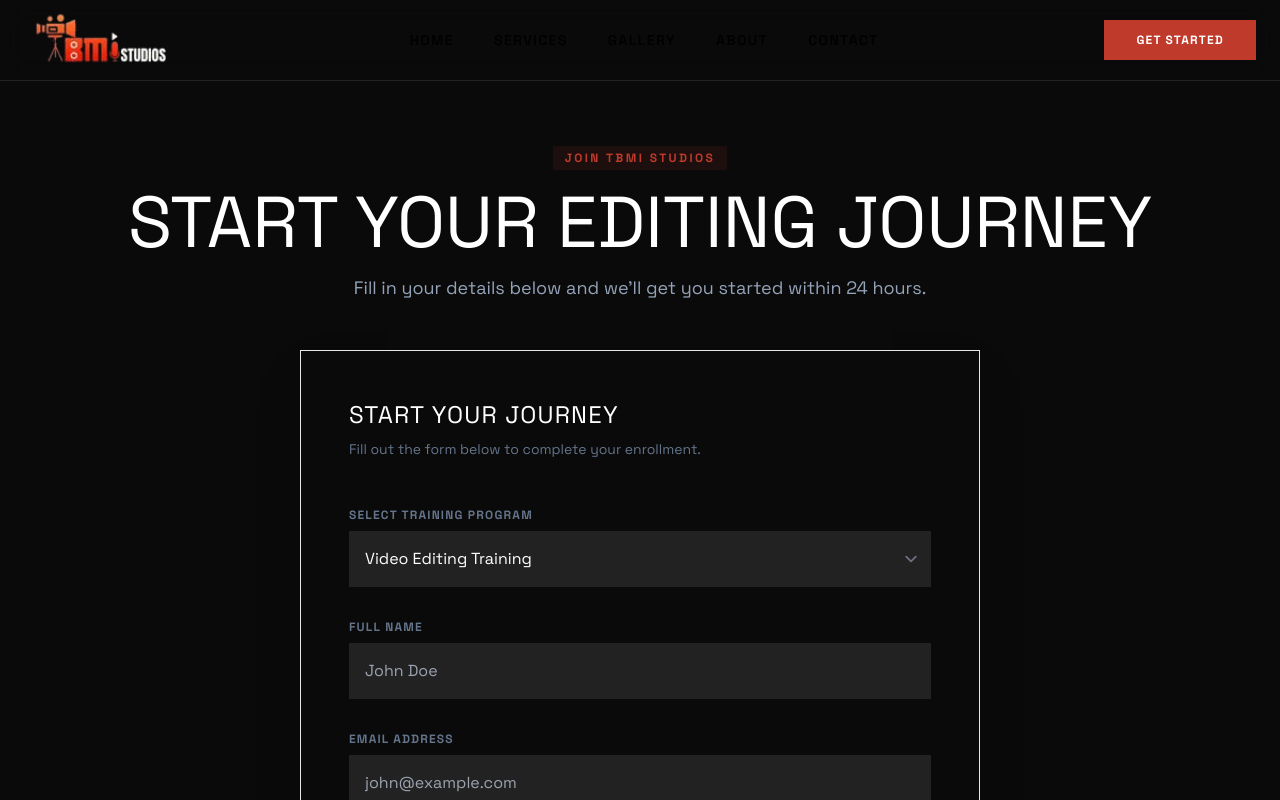
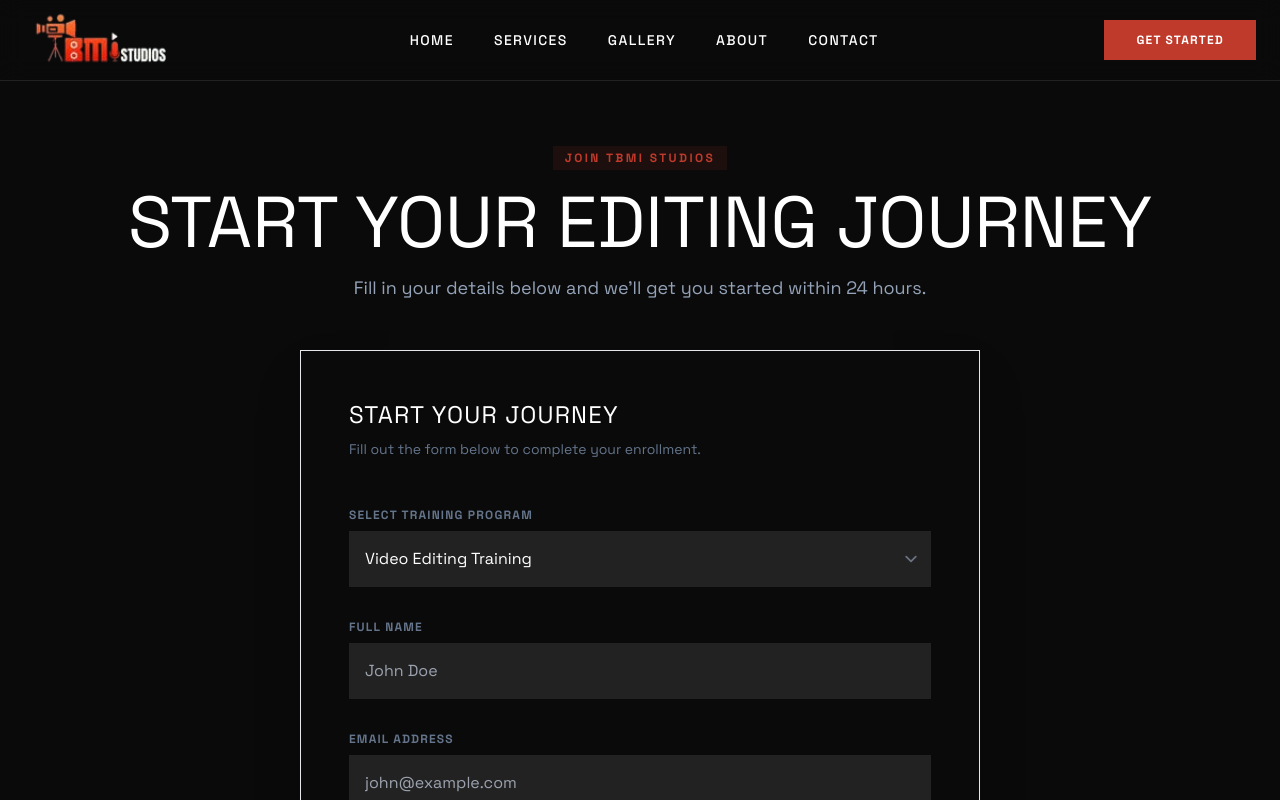
Before and after one commit to Sammmy-dev/TBMI-studio, a React (Vite) app in the folder client/: page /enroll in a window 1280 px wide. Shown: the top 800 px of the page. Built offline with nearby package versions, Linux system fonts and the light colour scheme; no server answers.

Commit message:
remove theme toggle

```diff
--- a/client/src/components/Hero.jsx
+++ b/client/src/components/Hero.jsx
@@ -55,7 +55,7 @@ export default function Hero() {
       >
         <motion.h1
           variants={itemVariants}
-          className="text-5xl md:text-8xl font-bold leading-none tracking-tighter uppercase mb-6 text-glow"
+          className="text-5xl md:text-8xl font-bold leading-none tracking-tighter uppercase mb-6 text-white text-glow"
         >
           Create. Produce.
           <br />
--- a/client/src/components/Navbar.jsx
+++ b/client/src/components/Navbar.jsx
@@ -35,7 +35,7 @@ export default function Navbar() {
             animate={{ opacity: 1, y: 0 }}
             transition={{ duration: 0.1}}
             whileHover={{ color: '#bf3a2b' }}
-            className="text-sm font-medium uppercase tracking-widest hover:text-primary transition-colors cursor-pointer"
+            className="text-sm font-medium uppercase tracking-widest text-white hover:text-primary transition-colors cursor-pointer"
             onClick={() => window.location.href = '/'}
           >
             Home
@@ -45,7 +45,7 @@ export default function Navbar() {
             animate={{ opacity: 1, y: 0 }}
             transition={{ duration: 0.1}}
             whileHover={{ color: '#bf3a2b'}}
-            className="text-sm font-medium uppercase tracking-widest hover:text-primary transition-colors cursor-pointer"
+            className="text-sm font-medium uppercase tracking-widest text-white hover:text-primary transition-colors cursor-pointer"
             onClick={() => window.location.href = '/services'}
           >
             Services
@@ -55,7 +55,7 @@ export default function Navbar() {
             animate={{ opacity: 1, y: 0 }}
             transition={{ duration: 0.1}}
             whileHover={{ color: '#bf3a2b'}}
-            className="text-sm font-medium uppercase tracking-widest hover:text-primary transition-colors cursor-pointer"
+            className="text-sm font-medium uppercase tracking-widest text-white hover:text-primary transition-colors cursor-pointer"
             onClick={() => window.location.href = '/gallery'}
           >
             Gallery
@@ -65,7 +65,7 @@ export default function Navbar() {
             animate={{ opacity: 1, y: 0 }}
             transition={{ duration: 0.1}}
             whileHover={{ color: '#bf3a2b' }}
-            className="text-sm font-medium uppercase tracking-widest hover:text-primary transition-colors cursor-pointer"
+            className="text-sm font-medium uppercase tracking-widest text-white hover:text-primary transition-colors cursor-pointer"
             onClick={() => window.location.href = '/about'}
           >
             About
@@ -75,7 +75,7 @@ export default function Navbar() {
             animate={{ opacity: 1, y: 0 }}
             transition={{ duration: 0.1 }}
             whileHover={{ color: '#bf3a2b' }}
-            className="text-sm font-medium uppercase tracking-widest hover:text-primary transition-colors cursor-pointer"
+            className="text-sm font-medium uppercase tracking-widest text-white hover:text-primary transition-colors cursor-pointer"
             onClick={() => window.location.href = '/contact'}
           >
             Contact
@@ -117,7 +117,7 @@ export default function Navbar() {
             initial={{ opacity: 0, x: -10 }}
             animate={{ opacity: isOpen ? 1 : 0, x: isOpen ? 0 : -10 }}
             transition={{ duration: 0.2, delay: 0.05 }}
-            className="block text-sm font-medium uppercase tracking-widest hover:text-primary transition-colors cursor-pointer py-2"
+            className="block text-sm font-medium uppercase tracking-widest text-white hover:text-primary transition-colors cursor-pointer py-2"
             onClick={() => {
               window.location.href = '/'
               closeMenu()
@@ -129,7 +129,7 @@ export default function Navbar() {
             initial={{ opacity: 0, x: -10 }}
             animate={{ opacity: isOpen ? 1 : 0, x: isOpen ? 0 : -10 }}
             transition={{ duration: 0.2, delay: 0.1 }}
-            className="block text-sm font-medium uppercase tracking-widest hover:text-primary transition-colors cursor-pointer py-2"
+            className="block text-sm font-medium uppercase tracking-widest text-white hover:text-primary transition-colors cursor-pointer py-2"
             onClick={() => {
               window.location.href = '/services'
               closeMenu()
@@ -141,7 +141,7 @@ export default function Navbar() {
             initial={{ opacity: 0, x: -10 }}
             animate={{ opacity: isOpen ? 1 : 0, x: isOpen ? 0 : -10 }}
             transition={{ duration: 0.2, delay: 0.15 }}
-            className="block text-sm font-medium uppercase tracking-widest hover:text-primary transition-colors cursor-pointer py-2"
+            className="block text-sm font-medium uppercase tracking-widest text-white hover:text-primary transition-colors cursor-pointer py-2"
             onClick={() => {
               window.location.href = '/gallery'
               closeMenu()
@@ -153,7 +153,7 @@ export default function Navbar() {
             initial={{ opacity: 0, x: -10 }}
             animate={{ opacity: isOpen ? 1 : 0, x: isOpen ? 0 : -10 }}
             transition={{ duration: 0.2, delay: 0.2 }}
-            className="block text-sm font-medium uppercase tracking-widest hover:text-primary transition-colors cursor-pointer py-2"
+            className="block text-sm font-medium uppercase tracking-widest text-white hover:text-primary transition-colors cursor-pointer py-2"
             onClick={() => {
               window.location.href = '/about'
               closeMenu()
@@ -165,7 +165,7 @@ export default function Navbar() {
             initial={{ opacity: 0, x: -10 }}
             animate={{ opacity: isOpen ? 1 : 0, x: isOpen ? 0 : -10 }}
             transition={{ duration: 0.2, delay: 0.25 }}
-            className="block text-sm font-medium uppercase tracking-widest hover:text-primary transition-colors cursor-pointer py-2"
+            className="block text-sm font-medium uppercase tracking-widest text-white hover:text-primary transition-colors cursor-pointer py-2"
             onClick={() => {
               window.location.href = '/contact'
               closeMenu()
```
Also changed, not shown: client/api/wake-render.js (added, +32 -0 lines), client/vercel.json, 2 other files (tests, documents, lock files or other folders).
